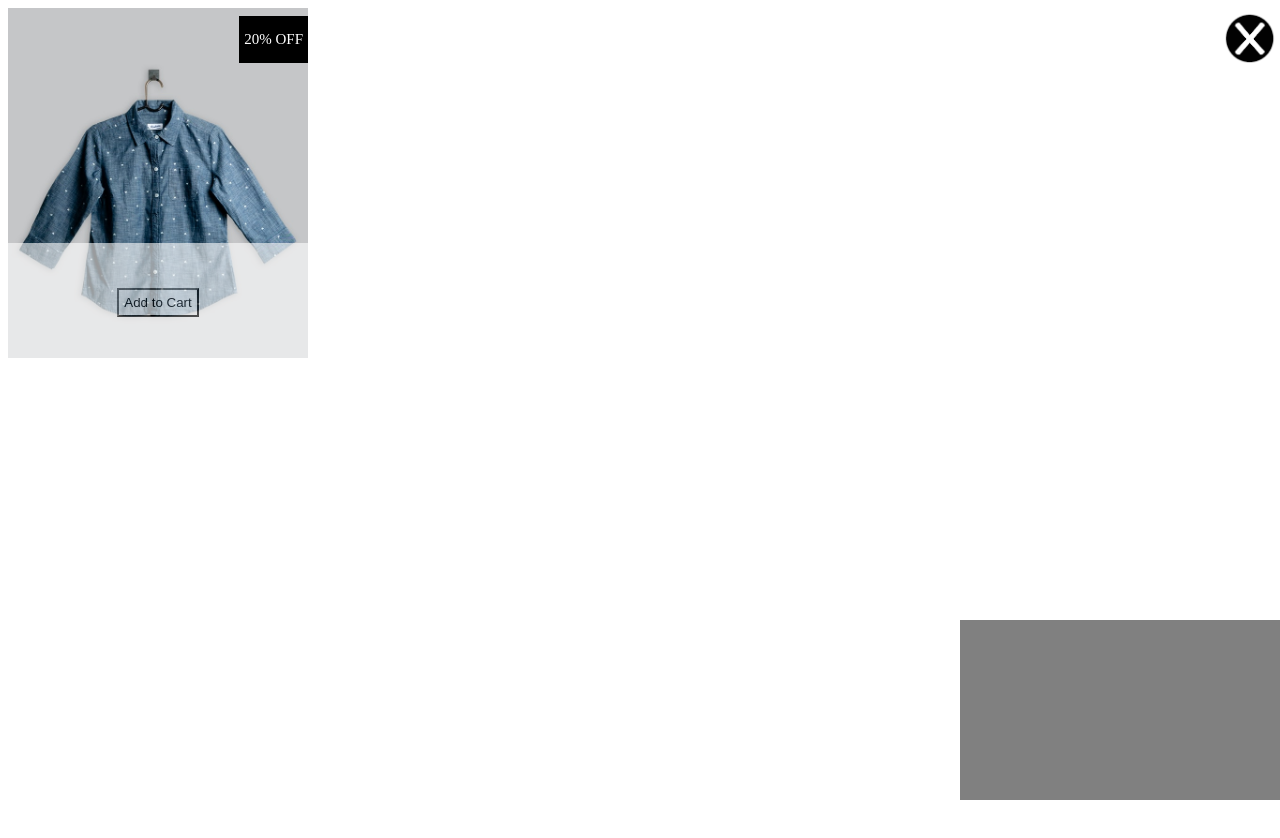
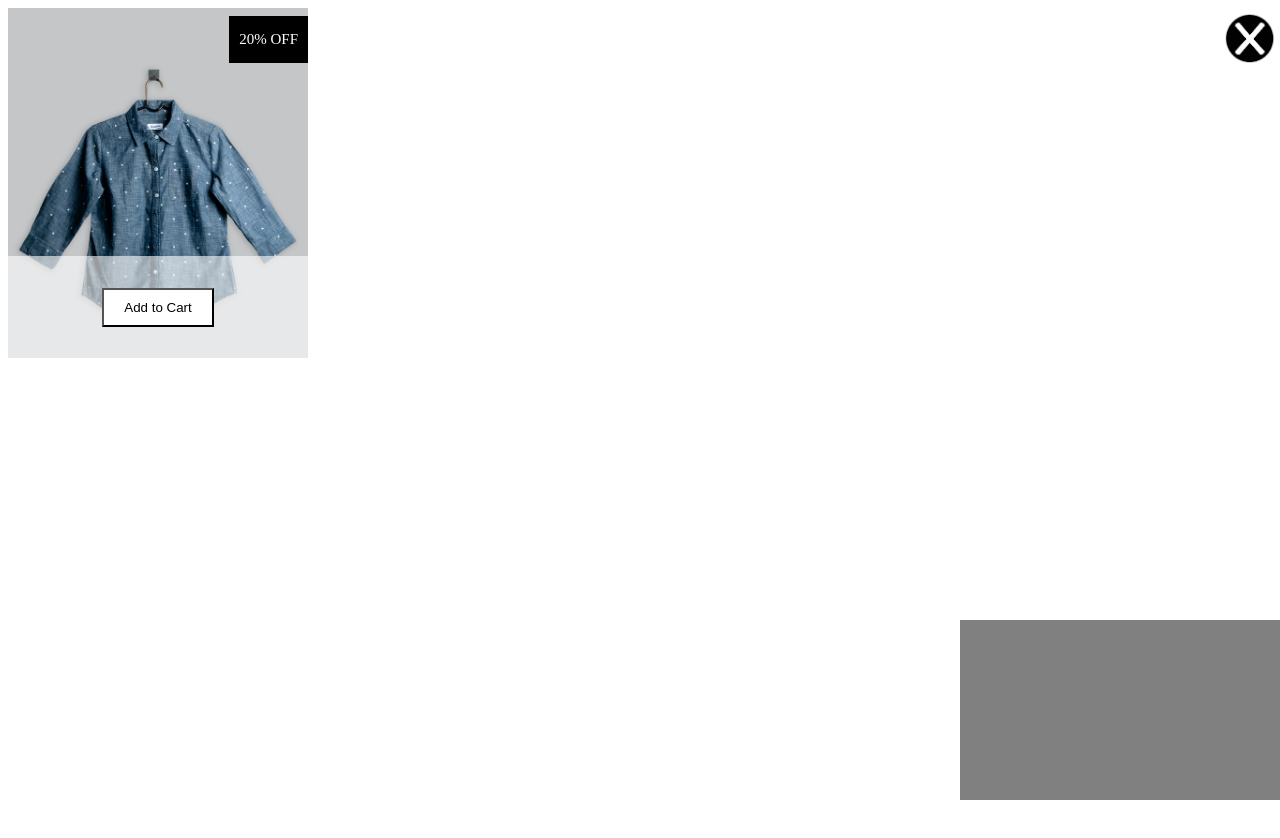
Before and after one commit to JohnmarkContreras/Lab-9, a plain HTML site: page index.html in a window 1280 px wide. Shown: the top 838 px of the page. Drawn offline with Linux system fonts and the light colour scheme.

Commit message:
Fixed the parent and child opacity

```diff
--- a/index.html
+++ b/index.html
@@ -35,7 +35,7 @@
         color:#ffffff;
         top: 8px;
         right: 0;
-        padding: 0 5px 0 5px;
+        padding: 0 10px 0 10px;
         font-size: 15px;
         }
 
@@ -45,25 +45,37 @@
         object-fit: cover;
         opacity: 100%;
         }
-
-        .parent{
+        .parent {
             position: absolute;
-            padding: 15% 0px 15% 0;
             bottom: 0;
+            text-align: center;
             width: 100%;
             background-color: #ffffff;
+            height: 30%;
+            opacity: 0.6;
+        }
+        .child{
+            position: absolute;
+            bottom: 0;
             text-align: center;
-            opacity:0.6;
-        }
-        .child {
-            background-color: white;
-            opacity: 1;
+            align-items: center;
+            height: 21%;
+            width: 100%;
         }
         .child button{
             background-color: #ffffff;
-            padding: 5px;
+            color: #000000;
+            padding: 10px 20px 10px 20px;
             opacity: 1;
         }
+        .child button:hover{
+            cursor: pointer;
+            background-color: #000000;
+            color: #ffffff;
+            transition: 1s;
+            border:1px solid #ffffff;
+        }
+
     </style>
 </head>
 <body>
@@ -73,7 +85,6 @@
             </div>
 
             <div class="fixed">
-
             </div>
 
             <div class="position-container">
@@ -83,24 +94,17 @@
                                 <div class="sale">
                                 <p>20% OFF</p>
                                 </div>
+                        </div>
+                </div>
 
                 <div class="parent">
+                </div>
                 <div class="child">
-                        <button>Add to Cart</button>
+                    <button type="submit">Add to Cart</button>
                 </div>
             </div>
         </div>
     </div>
 
-
-
-
-        </div>
-
-
-
-    </div>
-      </div>
-
 </body>
 </html>
```
Lines whose indentation alone changed are shown as unchanged.
